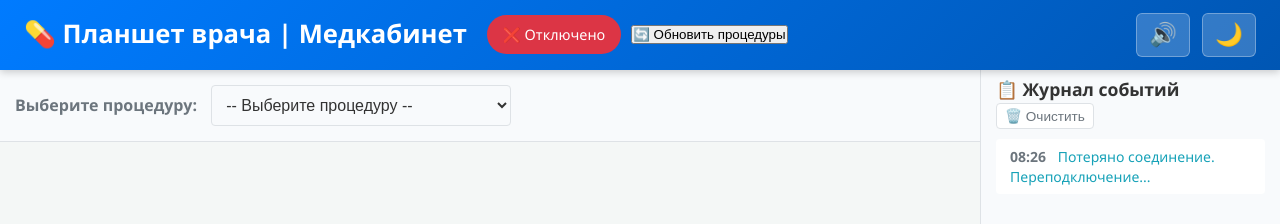
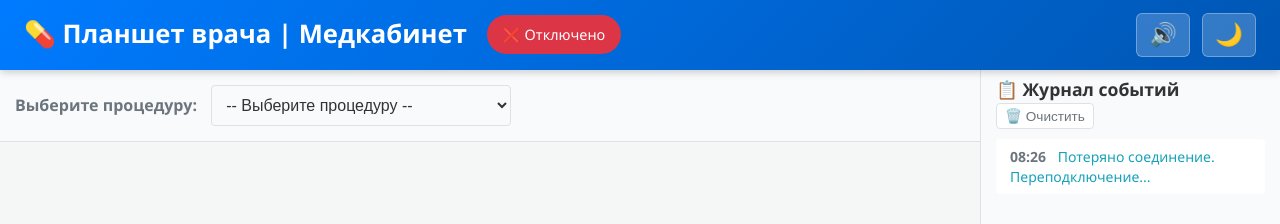
Before and after one commit to igorkandrat13-tech/med-timers, a website with bundled scripts: page public/doctor/doctor.html in a window 1280 px wide. Shown: the top 224 px of the page. Built offline with nearby package versions, Linux system fonts and the light colour scheme; no server answers.

Commit message:
Litl-update

```diff
--- a/public/doctor/doctor.html
+++ b/public/doctor/doctor.html
@@ -27,7 +27,6 @@
     <!-- Левая группа: Статус и Обновить -->
     <div class="header-actions">
         <span id="connection-status">Подключение...</span>
-        <button class="btn btn-refresh" onclick="window.loadProcedures()">🔄 Обновить процедуры</button>
     </div>
 
     <!-- Правая группа: Звук и Тема (Обязательно в этом контейнере!) -->
```
